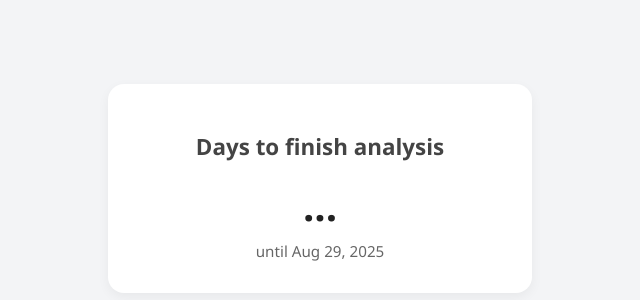
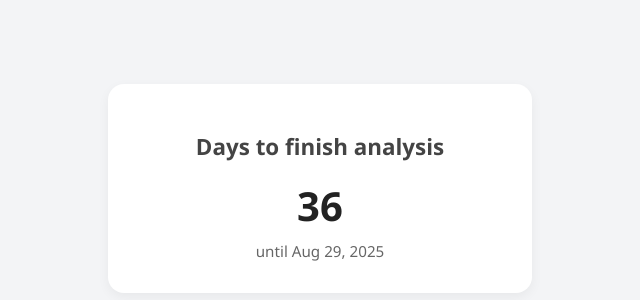
Before and after one commit to CBrack198/working-days-countdown, a plain HTML site: page index.html in a window 1280 px wide. Shown: the part 212-512 px from the top of the page, 320-960 px from the left. Drawn offline with Linux system fonts and the light colour scheme.

Commit message:
Update index.html

```diff
--- a/index.html
+++ b/index.html
@@ -67,7 +67,7 @@
       date.setDate(date.getDate() + 1); // next day
     }
 
-    document.getElementById("days-left").textContent = Math.round(totalDays);
+    document.getElementById("working-days-left").textContent = Math.round(totalDays);
   </script>
 </body>
 </html>
```
